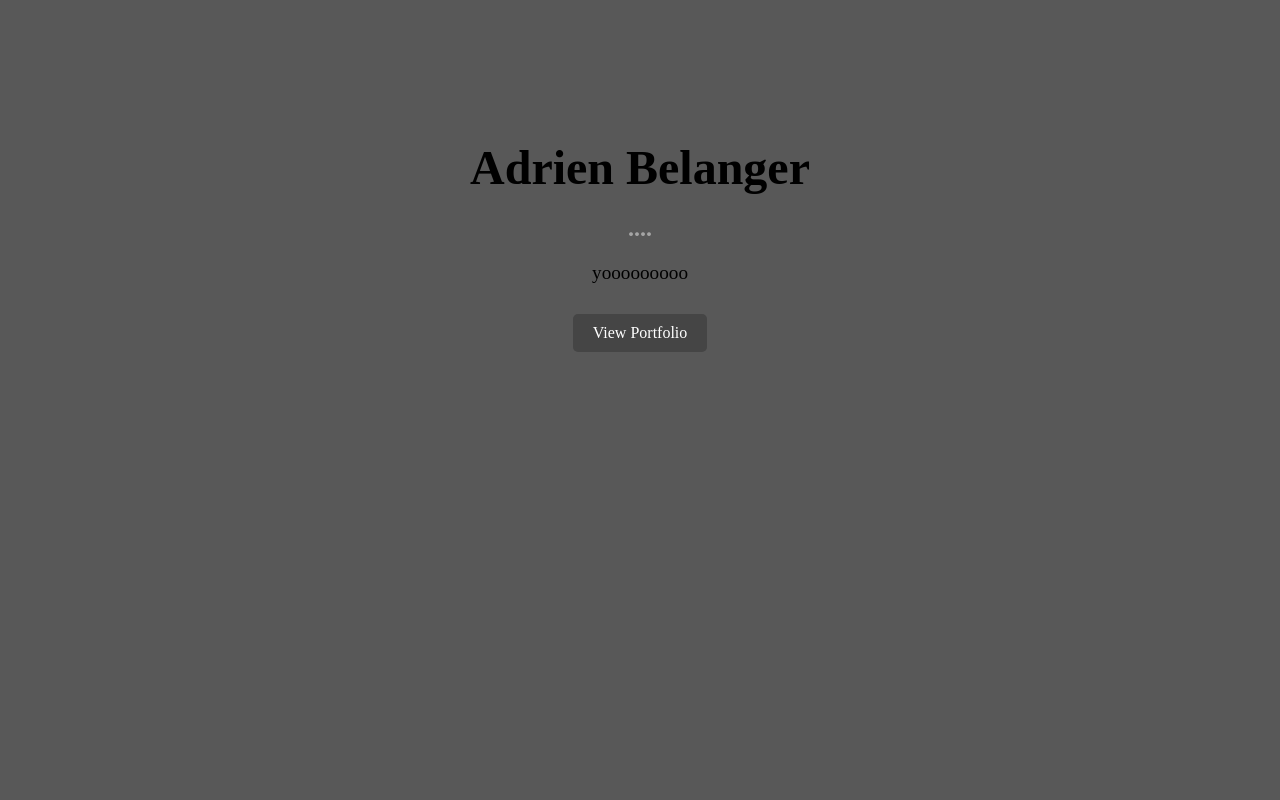
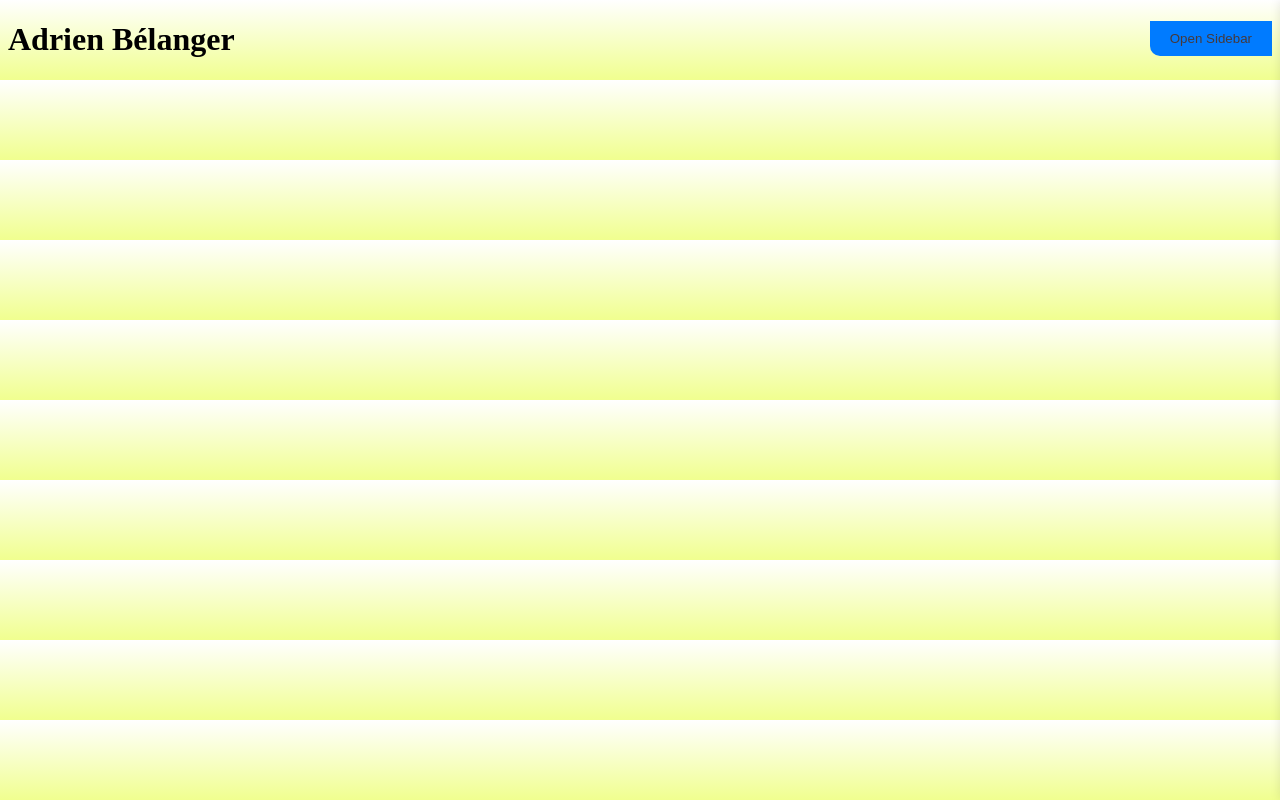
Before and after one commit to adrienbelanger/AdrienBelanger.github.io, a plain HTML site: page index.html in a window 1280 px wide. Drawn offline with Linux system fonts and the light colour scheme.

Commit message:
Created the world's worst color scheme -- and a sidebar

```diff
--- a/index.html
+++ b/index.html
@@ -3,17 +3,30 @@
 <head>
     <meta charset="UTF-8">
     <meta name="viewport" content="width=device-width, initial-scale=1.0">
-    <title>Your Portfolio</title>
-    <link rel="stylesheet" href="styles.css"> <!-- Make sure the path to your CSS file is correct -->
+    <title>Adrien's Portfolio</title>
+    <link rel="stylesheet" href="styles.css">
 </head>
 <body class="background">
     <header class="welcome-header">
         <div class="header-content">
-            <h1>Adrien Belanger</h1>
-            <h2>....</h2>
-            <p>yooooooooo</p>
-            <a href="#portfolio" class="btn">View Portfolio</a>
+            <h1>Adrien Bélanger</h1>
+            <button class="menu-button" onclick="toggleSidebar()">Open Sidebar</button> <!-- Button to open sidebar -->
         </div>
     </header>
+    <div id="sidebar" class="sidebar">
+        <!-- Sidebar content goes here -->
+        <a href="#">Home</a>
+        <a href="#">About</a>
+        <a href="#">Portfolio</a>
+        <a href="#">Contact</a>
+    </div>
+
+    <!-- Additional content goes here -->
+
+    <footer>
+        <!-- Footer content -->
+    </footer>
+
+    <script src="script.js"></script> <!-- Include JavaScript file -->
 </body>
 </html>
--- a/script.js
+++ b/script.js
@@ -0,0 +1,26 @@
+document.addEventListener('DOMContentLoaded', function() {
+    var sidebar = document.getElementById("sidebar");
+    var menuButton = document.querySelector(".menu-button");
+
+    // Function to open or close the sidebar
+    function toggleSidebar() {
+        if (sidebar.classList.contains('open')) {
+            sidebar.classList.remove('open');
+        } else {
+            sidebar.classList.add('open');
+        }
+    }
+
+    // Function to close the sidebar if clicked outside of it
+    function closeSidebar(e) {
+        if (!sidebar.contains(e.target) && e.target !== menuButton) {
+            sidebar.classList.remove('open');
+        }
+    }
+
+    // Toggle sidebar when menu button is clicked
+    menuButton.addEventListener('click', toggleSidebar);
+
+    // Close sidebar when clicking outside of it
+    document.addEventListener('click', closeSidebar);
+});
--- a/styles.css
+++ b/styles.css
@@ -1,47 +1,49 @@
+/* Define a class for the background */
 .background {
-    /* Set background color, image, or any other desired properties */
-    background: linear-gradient(to right, #585858, #585858);
+    /* Use linear gradient for background */
+    background: linear-gradient(to bottom, #ffffff, #f0ff8f); /* Adjust colors as needed */
     /* Add more background properties as needed */
 }
 
-
-.welcome-header {
-
-    padding: 100px 0; /* Adjust padding as needed */
-    text-align: center; /* Center align all text */
+.header-content {
+    position: relative;
 }
 
-.header-content {
-    max-width: 800px;
-    margin: 0 auto;
+.menu-button {
+    position: absolute;
+    top: 0;
+    right: 0;
+    padding: 10px 20px;
+    background-color: #007bff;
+    color: #473a3a;
+    border: none;
+    border-radius: 0 0 0 10px; /* Rounded corners only on the bottom left */
+    cursor: pointer;
+}
+.sidebar {
+    position: fixed;
+    top: 0;
+    right: -250px; /* Hide sidebar initially */
+    width: 250px; /* Set sidebar width */
+    height: 100%;
+    background-color: #fff;
+    box-shadow: 0 0 10px rgba(0, 0, 0, 0.1); /* Add shadow effect */
+    z-index: 999; /* Ensure sidebar appears above other content */
+    transition: right 0.3s ease; /* Add transition effect */
 }
 
-.welcome-header h1 {
-    font-size: 3em; /* Adjust font size as needed */
-    margin-bottom: 10px;
+.sidebar.open {
+    right: 0; /* Open sidebar */
 }
 
-.welcome-header h2 {
-    font-size: 1.5em; /* Adjust font size as needed */
-    color: #a5a5a5; /* Set your desired text color */
-    margin-bottom: 20px;
+
+.sidebar a {
+    display: block;
+    padding: 10px 20px;
+    color: #333;
+    text-decoration: none;
 }
 
-.welcome-header p {
-    font-size: 1.2em; /* Adjust font size as needed */
-    margin-bottom: 30px;
+.sidebar a:hover {
+    background-color: #f0f0f0; /* Background color on hover */
 }
-
-.btn {
-    display: inline-block;
-    background-color: #454545; /* Set your desired button color */
-    color: #fff; /* Set your desired button text color */
-    padding: 10px 20px; /* Adjust padding as needed */
-    text-decoration: none;
-    border-radius: 5px; /* Adjust border radius as needed */
-    transition: background-color 0.3s ease;
-}
-
-.btn:hover {
-    background-color: #232323; /* Set your desired button hover color */
-}
```
